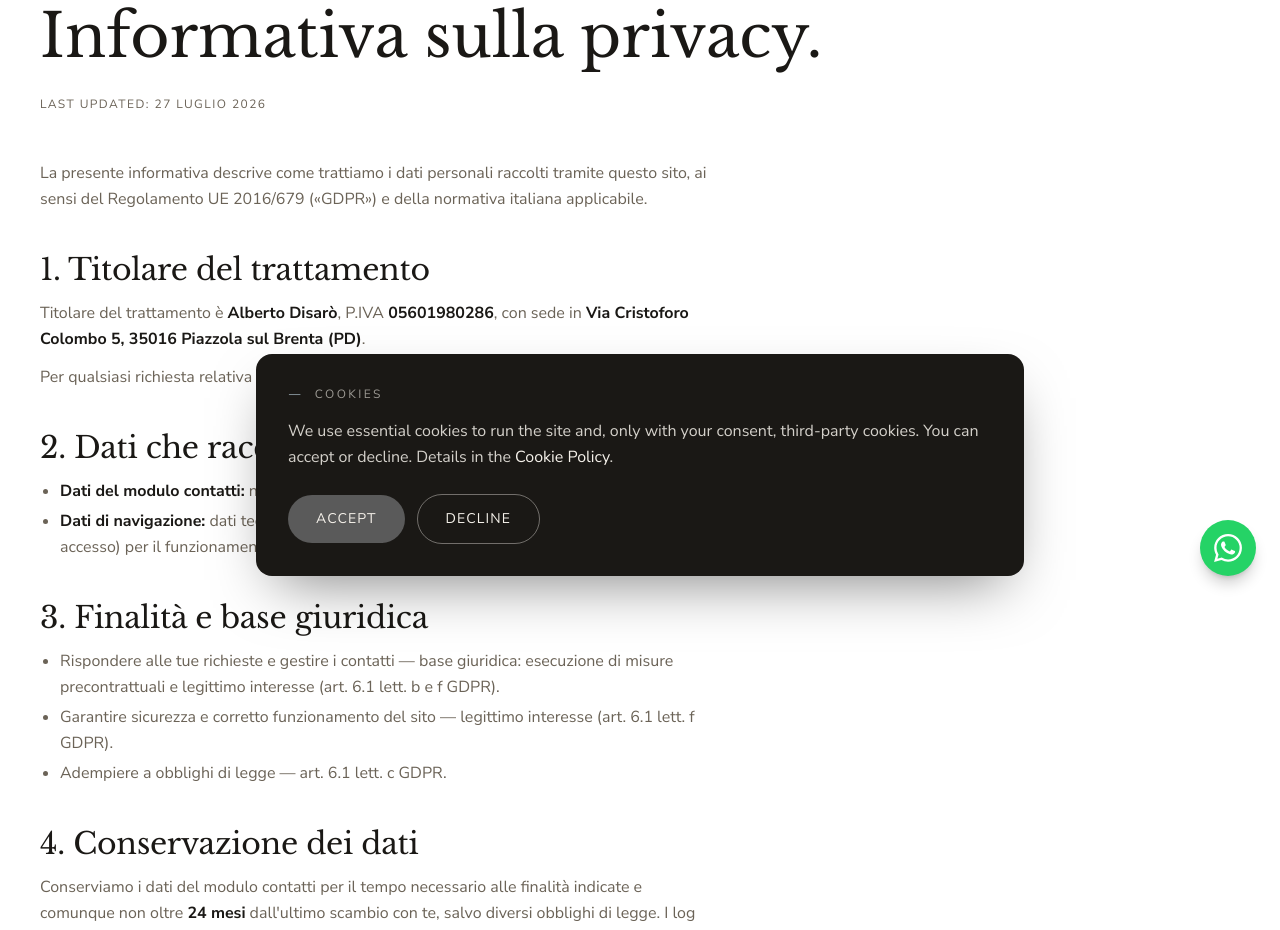
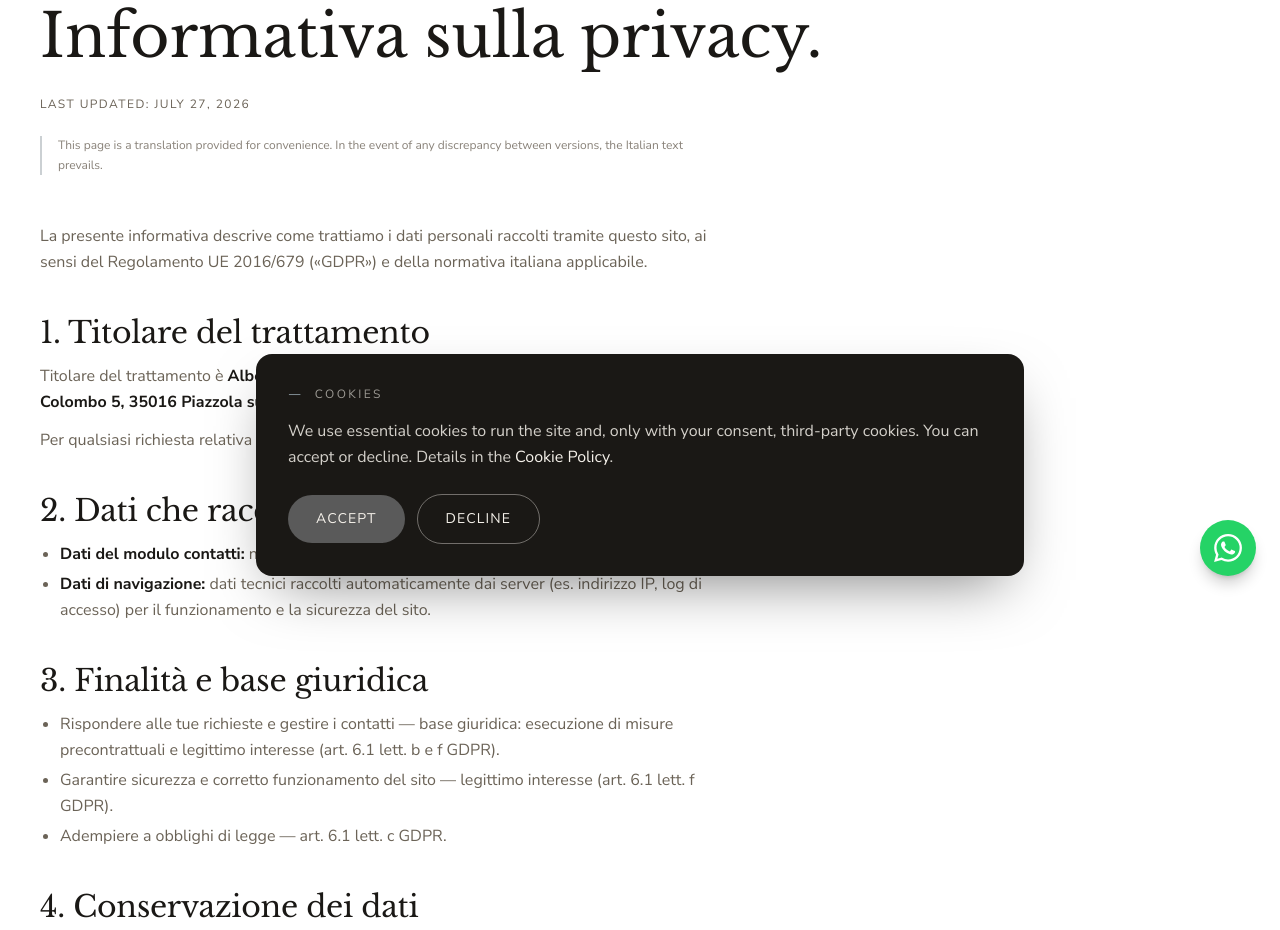
Before and after one commit to maxmaxim27/ultralighthome, a Next.js app: page /en/privacy in a window 1280 px wide. Shown: the part 200-1130 px from the top of the page. Built offline with nearby package versions, Linux system fonts and the light colour scheme.

Commit message:
feat(i18n): localise legal date and add translation precedence notice

```diff
--- a/app/[locale]/privacy/page.tsx
+++ b/app/[locale]/privacy/page.tsx
@@ -4,6 +4,7 @@ import { LEGAL, SITE } from "@/lib/site";
 import { setRequestLocale } from "next-intl/server";
 import type { Locale } from "@/i18n/routing";
 import { Link } from "@/i18n/navigation";
+import { pick } from "@/lib/i18n-content";
 
 export const metadata: Metadata = {
   title: "Privacy Policy",
@@ -85,7 +86,7 @@ export default async function PrivacyPage({
         <p>
           Conserviamo i dati del modulo contatti per il tempo necessario alle
           finalità indicate e comunque non oltre{" "}
-          <strong>{LEGAL.retention}</strong> dall&apos;ultimo scambio con te,
+          <strong>{pick(LEGAL.retention, locale)}</strong> dall&apos;ultimo scambio con te,
           salvo diversi obblighi di legge. I log tecnici del server sono
           conservati per periodi più brevi dal fornitore di hosting.
         </p>
--- a/components/LegalLayout.tsx
+++ b/components/LegalLayout.tsx
@@ -1,10 +1,13 @@
-import { getTranslations } from "next-intl/server";
+import { getFormatter, getLocale, getTranslations } from "next-intl/server";
 import SectionWrap from "@/components/SectionWrap";
 import Reveal from "@/components/Reveal";
+import { routing } from "@/i18n/routing";
 
 export default async function LegalLayout({
   eyebrow,
   title,
+  /** ISO date (YYYY-MM-DD). Formatted here, so each locale gets its own
+   *  conventions and the date is stored once in `LEGAL.updated`. */
   updated,
   children,
 }: {
@@ -14,6 +17,9 @@ export default async function LegalLayout({
   children: React.ReactNode;
 }) {
   const t = await getTranslations("legal");
+  const format = await getFormatter();
+  const locale = await getLocale();
+
   return (
     <div className="bg-white pt-32 md:pt-40 pb-24 md:pb-32">
       <SectionWrap>
@@ -29,9 +35,20 @@ export default async function LegalLayout({
         </Reveal>
         <Reveal delay={0.15}>
           <p className="mt-6 text-xs tracking-[0.12em] uppercase text-stone">
-            {t("lastUpdated", { date: updated })}
+            {t("lastUpdated", {
+              date: format.dateTime(new Date(updated), { dateStyle: "long" }),
+            })}
           </p>
         </Reveal>
+
+        {/* The Italian text is the binding one: every other language says so. */}
+        {locale !== routing.defaultLocale && (
+          <Reveal delay={0.18}>
+            <p className="mt-6 max-w-2xl border-l-2 border-clay/40 pl-4 text-xs leading-relaxed text-stone/80">
+              {t("translationNotice")}
+            </p>
+          </Reveal>
+        )}
 
         <Reveal delay={0.2}>
           <div className="mt-12 max-w-2xl space-y-10 leading-relaxed text-stone [&_h2]:font-display [&_h2]:text-2xl [&_h2]:md:text-3xl [&_h2]:font-light [&_h2]:tracking-[-0.01em] [&_h2]:text-ink [&_h2]:mb-3 [&_p]:mb-3 [&_a]:text-ink [&_a]:link-underline [&_ul]:list-disc [&_ul]:pl-5 [&_ul]:space-y-1 [&_strong]:text-ink">
--- a/lib/site.ts
+++ b/lib/site.ts
@@ -1,3 +1,5 @@
+import type { Localized } from "./i18n-content";
+
 // Central site config — single source of truth for SEO (URLs, brand, contacts).
 export const SITE = {
   name: "Ultralight Home",
@@ -20,9 +22,16 @@ export const LEGAL = {
   vat: "05601980286",
   address: "Via Cristoforo Colombo 5, 35016 Piazzola sul Brenta (PD)",
   court: "Padova",
-  // Retention of contact-form data, counted from the last exchange.
-  retention: "24 mesi",
-  updated: "27 luglio 2026",
+  // Retention of contact-form data, counted from the last exchange. Prose, so
+  // it is translated; the period itself is identical in all three languages.
+  retention: {
+    it: "24 mesi",
+    en: "24 months",
+    de: "24 Monate",
+  } satisfies Localized,
+  // ISO date, formatted per locale by LegalLayout via next-intl's formatter:
+  // one source of truth, so a policy update means editing a single string.
+  updated: "2026-07-27",
 } as const;
 
 export function absoluteUrl(path = ""): string {
--- a/messages/de.json
+++ b/messages/de.json
@@ -172,7 +172,8 @@
     "wifiFast": "Schnelles WLAN"
   },
   "legal": {
-    "lastUpdated": "Zuletzt aktualisiert: {date}"
+    "lastUpdated": "Zuletzt aktualisiert: {date}",
+    "translationNotice": "Diese Seite ist eine Übersetzung zur Erleichterung des Verständnisses. Bei Abweichungen zwischen den Fassungen ist der italienische Text maßgeblich."
   },
   "home": {
     "portfolio": {
--- a/messages/en.json
+++ b/messages/en.json
@@ -172,7 +172,8 @@
     "wifiFast": "Fast wifi"
   },
   "legal": {
-    "lastUpdated": "Last updated: {date}"
+    "lastUpdated": "Last updated: {date}",
+    "translationNotice": "This page is a translation provided for convenience. In the event of any discrepancy between versions, the Italian text prevails."
   },
   "home": {
     "portfolio": {
--- a/messages/it.json
+++ b/messages/it.json
@@ -172,7 +172,8 @@
     "wifiFast": "Wifi veloce"
   },
   "legal": {
-    "lastUpdated": "Ultimo aggiornamento: {date}"
+    "lastUpdated": "Ultimo aggiornamento: {date}",
+    "translationNotice": "Questa pagina è disponibile anche in inglese e tedesco. In caso di discrepanza fra le versioni, prevale il testo italiano."
   },
   "home": {
     "portfolio": {
```
